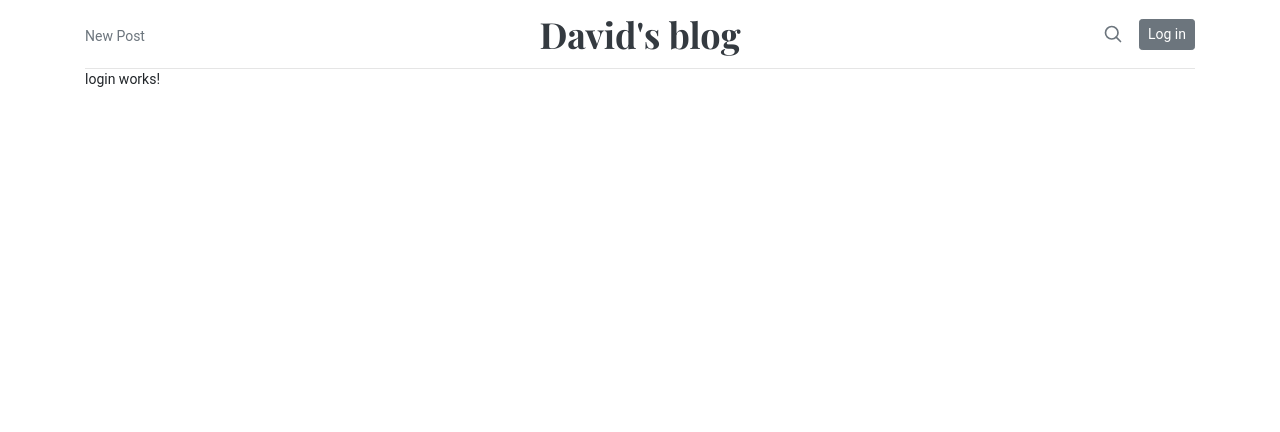
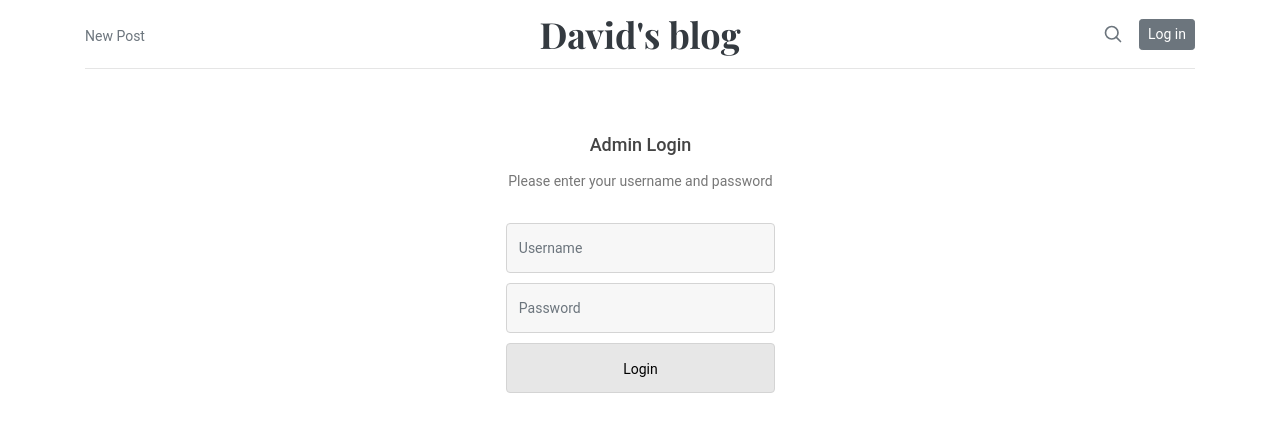
Before and after one commit to DaweMolnar/blog-front-end, an Angular app in the folder angular-frontend/: page /login in a window 1280 px wide. Shown: the top 432 px of the page. Built offline with nearby package versions, Linux system fonts and the light colour scheme.

Commit message:
Add css and html for login component

```diff
--- a/angular-frontend/src/app/login/login.component.css
+++ b/angular-frontend/src/app/login/login.component.css
@@ -0,0 +1,51 @@
+.form-heading { color:#fff; font-size:23px;}
+.panel h2{ color:#444444; font-size:18px; margin:0 0 8px 0;}
+.panel p { color:#777777; font-size:14px; margin-bottom:30px; line-height:24px;}
+.login-form .form-control {
+  background: #f7f7f7 none repeat scroll 0 0;
+  border: 1px solid #d4d4d4;
+  border-radius: 4px;
+  font-size: 14px;
+  height: 50px;
+  line-height: 50px;
+}
+.main-div {
+  background: #ffffff none repeat scroll 0 0;
+  border-radius: 2px;
+  margin: 10px auto 30px;
+  max-width: 38%;
+  padding: 50px 70px 70px 71px;
+}
+
+.login-form .form-group {
+  margin-bottom:10px;
+}
+.login-form{ text-align:center;}
+.forgot a {
+  color: #777777;
+  font-size: 14px;
+  text-decoration: underline;
+}
+.login-form  .btn.btn-primary {
+  background: #e7e7e7 none repeat scroll 0 0;
+  border-color: #d4d4d4;
+  color: black;
+  font-size: 14px;
+  width: 100%;
+  height: 50px;
+  line-height: 50px;
+  padding: 0;
+}
+.forgot {
+  text-align: left; margin-bottom:30px;
+}
+.botto-text {
+  color: #ffffff;
+  font-size: 14px;
+  margin: auto;
+}
+.login-form .btn.btn-primary.reset {
+  background: #e7e7e7none repeat scroll 0 0;
+}
+.back { text-align: left; margin-top:10px;}
+.back a {color: #444444; font-size: 13px;text-decoration: none;}
--- a/angular-frontend/src/app/login/login.component.html
+++ b/angular-frontend/src/app/login/login.component.html
@@ -1 +1,30 @@
-<p>login works!</p>
+  <link href="//maxcdn.bootstrapcdn.com/bootstrap/4.1.1/css/bootstrap.min.css" rel="stylesheet" id="bootstrap-css">
+  <script src="//maxcdn.bootstrapcdn.com/bootstrap/4.1.1/js/bootstrap.min.js"></script>
+  <script src="//cdnjs.cloudflare.com/ajax/libs/jquery/3.2.1/jquery.min.js"></script>
+
+<div class="container">
+  <div class="login-form">
+    <div class="main-div">
+      <div class="panel">
+        <h2>Admin Login</h2>
+        <p>Please enter your username and password</p>
+      </div>
+      <form id="Login">
+
+        <div class="form-group">
+
+
+          <input type="text" class="form-control" id="inputUser" placeholder="Username">
+
+        </div>
+
+        <div class="form-group">
+
+          <input type="password" class="form-control" id="inputPassword" placeholder="Password">
+
+        </div>
+        <button type="submit" class="btn btn-primary">Login</button>
+
+      </form>
+    </div>
+  </div></div>
```
